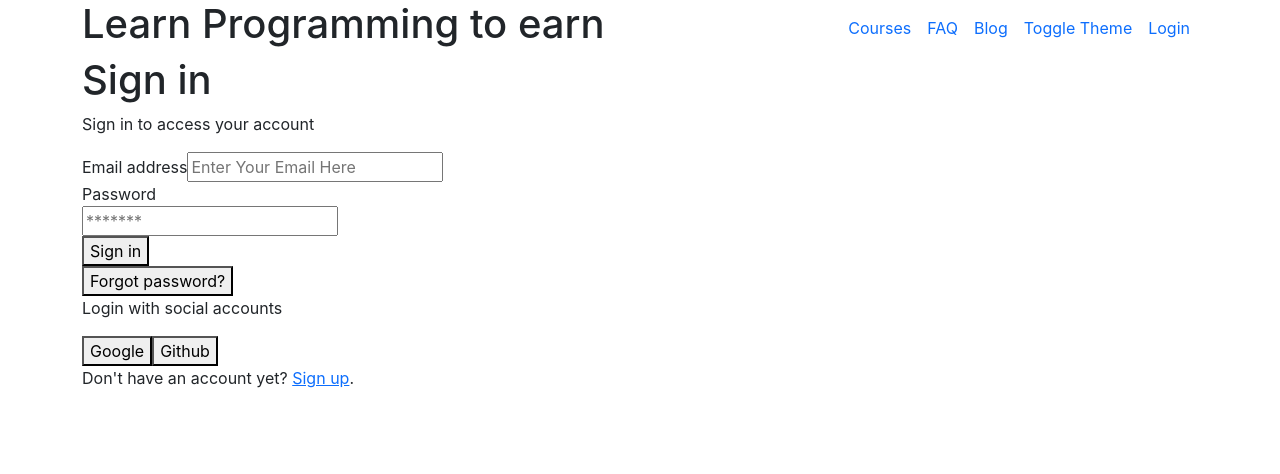
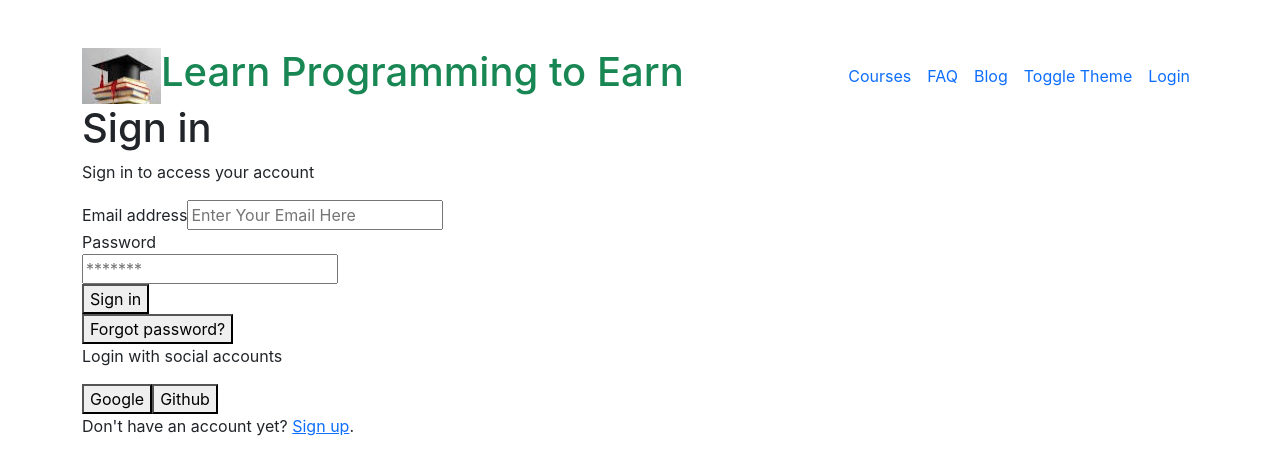
Before and after one commit to UttomKumarRoy/Assignment-10-client, a React (Create React App) app: page /login in a window 1280 px wide. Shown: the top 474 px of the page. Built offline with nearby package versions, Linux system fonts and the light colour scheme; no server answers.

Commit message:
Logo and title corrected

```diff
--- a/src/components/Navbar.js
+++ b/src/components/Navbar.js
@@ -1,10 +1,12 @@
 import React from 'react';
 import {Link} from 'react-router-dom'
 const Navbar = () => {
+    const image=require('./logo.jpg');
     return (
-        <div className='d-flex justify-content-between align-items-center'>
-            <div>
-                <h1>Learn Programming to earn</h1>
+        <div className='d-flex justify-content-between align-items-center pt-5'>
+            <div className='d-flex'>
+                <img src={image} alt="Icon" />
+                <h1 className='text-success'>Learn Programming to Earn</h1>
             </div>
             <div className='d-flex justify-content-between align-items-center'>
                 <div>
```
Also changed, not shown: src/components/logo.jpg (added).
